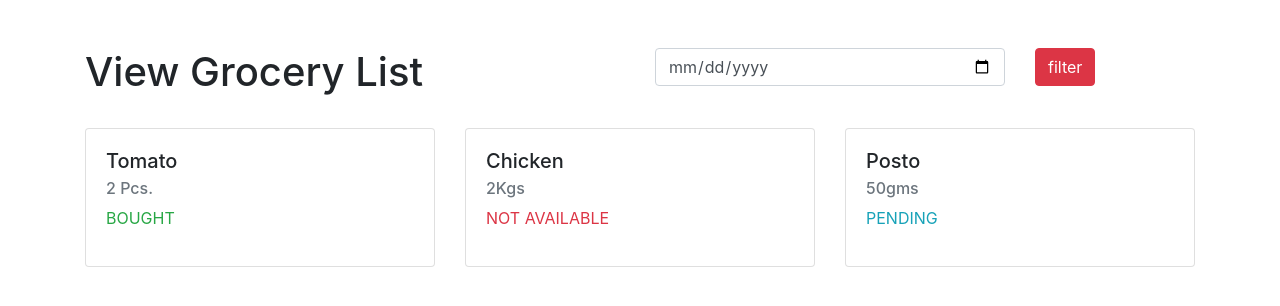
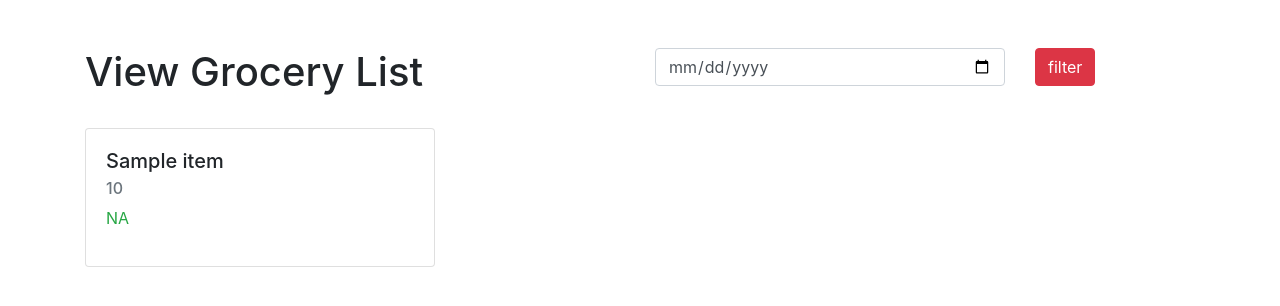
Before and after one commit to TheDarkKnlght/GroceryBag, a Django app: page / in a window 1280 px wide. Shown: the top 306 px of the page. Run offline with Django 3.2, Linux system fonts and the light colour scheme; tables that the repository leaves empty hold one stand-in row (Sample ...); some libraries are stand-ins or nearby versions.

Commit message:
Modified templates

```diff
--- a/cart/models.py
+++ b/cart/models.py
@@ -1,6 +1,7 @@
 from django.db import models
 from django.conf import settings
 from django.utils import timezone
+from datetime import date
 
 status_choices = (('B', 'Bought'),('P', 'Pending'),('NA', 'Not Available'),)
 
@@ -12,4 +13,4 @@ class Item(models.Model) :
         choices=status_choices,
         default = 'P'
         )
-    date = models.DateField()
+    date = models.DateField(default = date.today)
--- a/cart/templates/cart/index.html
+++ b/cart/templates/cart/index.html
@@ -30,15 +30,18 @@
                 <!--- -->
                 <!-- Loop This -->
                 <div class="col-lg-4">
+                    {% for item in items %}
                     <div class="card">
                         <div class="card-body">
-                          <h5 class="card-title">Tomato</h5>
-                          <h6 class="card-subtitle mb-2 text-muted">2 Pcs.</h6>
-                          <p class="text-success">BOUGHT</p>
+                          <h5 class="card-title">{{ item.name }}</h5>
+                          <h6 class="card-subtitle mb-2 text-muted">{{ item.quantity }}</h6>
+                          <p class="text-success">{{ item.status }}</p>
                         </div>
                       </div>
+                      <br>
+                      {% endfor %}
                 </div>
-                <!-- // Loop -->
+                <!-- // Loop
                 <div class="col-lg-4">
                     <div class="card">
                         <div class="card-body">
@@ -57,7 +60,7 @@
                           <p class="text-info">PENDING</p>
                         </div>
                       </div>
-                </div>
+                </div> -->
 
             </div>
         </div>
--- a/cart/views.py
+++ b/cart/views.py
@@ -1,4 +1,6 @@
 from django.shortcuts import render
+from .models import Item
 
 def post_list(request) :
-    return render(request, 'cart/index.html', {})
+    items = Item.objects.all()
+    return render(request, 'cart/index.html', {'items': items})
```
Also changed, not shown: cart/migrations/0003_auto_20210123_1544.py (added), cart/migrations/0004_auto_20210123_1551.py (added), cart/migrations/0005_auto_20210123_1553.py (added).
